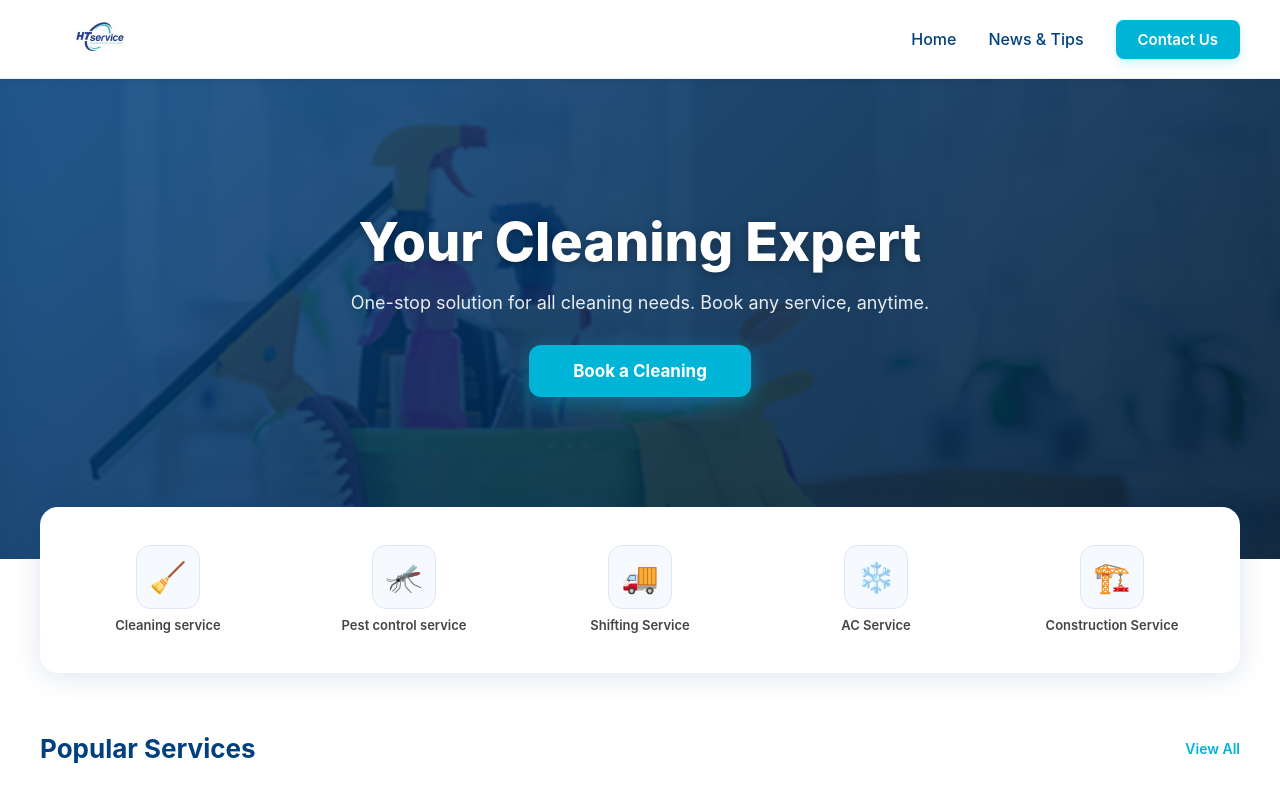
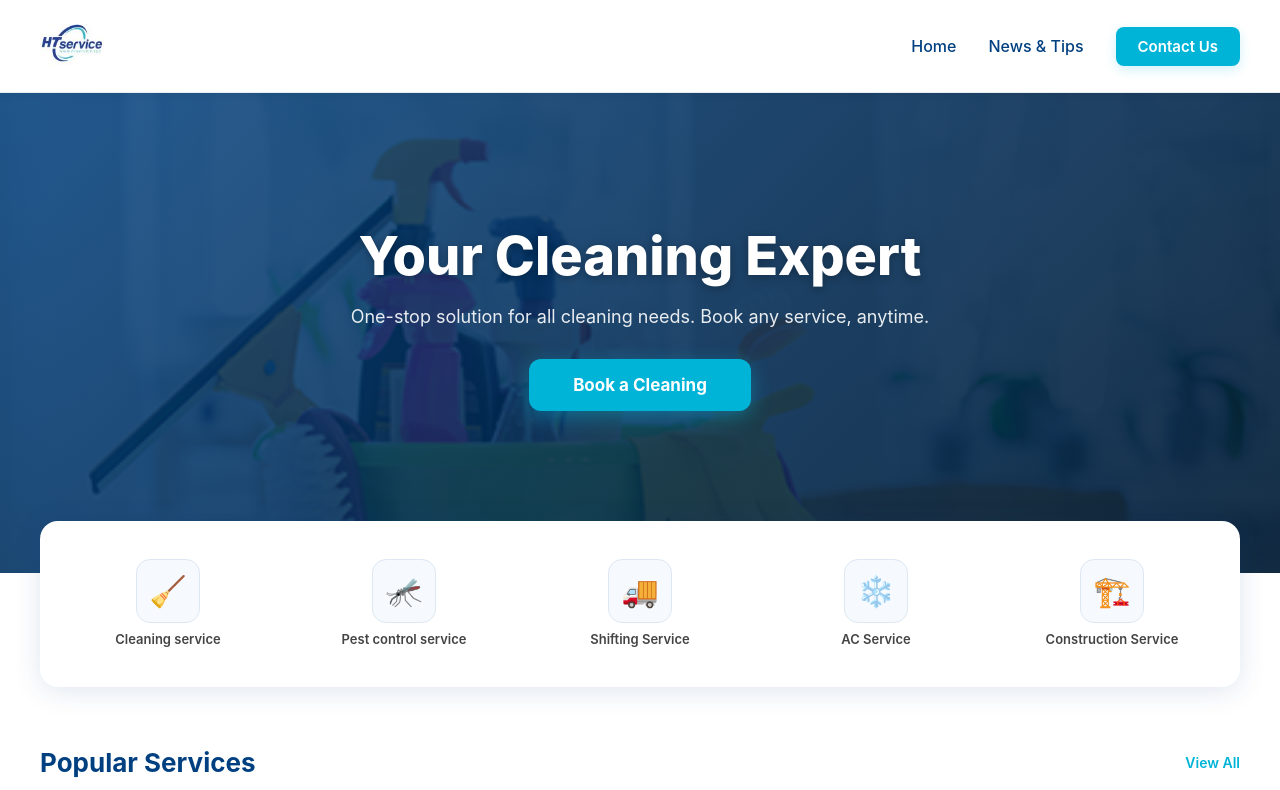
Before and after one commit to RetroRabiul/HTService, a Next.js app: page / in a window 1280 px wide. Shown: the top 790 px of the page. Built offline with nearby package versions, Linux system fonts and the light colour scheme.

Commit message:
Increase header logo size

```diff
--- a/components/Navigation.js
+++ b/components/Navigation.js
@@ -13,8 +13,8 @@ export default function Navigation() {
           <Image
             src="/home_page/logo.jpg"
             alt="HT Service Logo"
-            width={120}
-            height={50}
+            width={160}
+            height={64}
             style={{ objectFit: 'contain' }}
           />
         </Link>
--- a/styles/Navigation.module.css
+++ b/styles/Navigation.module.css
@@ -21,6 +21,11 @@
   display: flex;
   align-items: center;
   flex-shrink: 0;
+}
+
+.logo img {
+  height: 64px;
+  width: auto;
 }
 
 .links {
```
